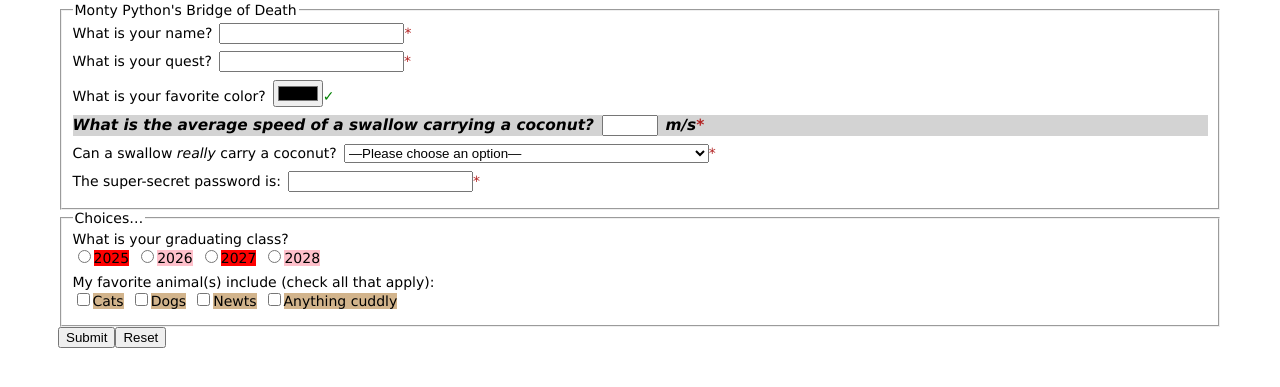
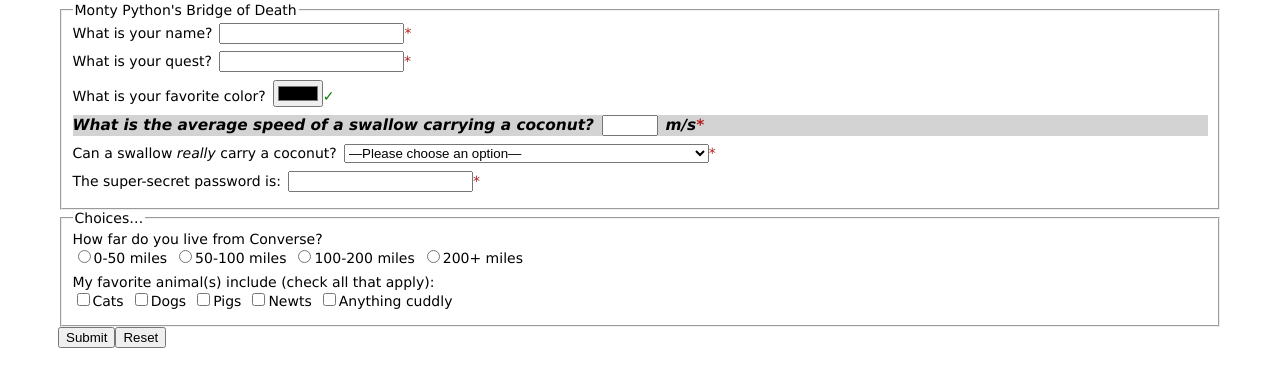
Before and after one commit to phbrownacmorg/csc305sp25, a Node server app: page / in a window 1280 px wide. Shown: the part 168-555 px from the top of the page. Run offline with Node 20, Linux system fonts and the light colour scheme.

Commit message:
Removing the class-year set of controls, and generally simplifying things.

```diff
--- a/public/stylesheets/formsdemo.css
+++ b/public/stylesheets/formsdemo.css
@@ -62,24 +62,6 @@
     font-family: 'Playfair Display', 'Bookman Old Style', 'Times New Roman', serif;
 }
 
-/* Element selection by ancestry, producing a classic outline.
-   The more-specific-stuff-rules part of the CSS cascade is crucial here. */
-.choices label {
-    background-color: tan;
-}
-
-/* Element selection by sibling (the + part) and :first-of-type pseudoclass. */
-div.choice:first-of-type > input:first-of-type + label,
-div.choice:first-of-type > input:nth-of-type(3) + label {
-    background-color: red;  /* Red Devil year */
-}
-
-div.choice:first-of-type > input:last-of-type + label,
-div.choice:first-of-type > input:nth-of-type(2) + label {
-    background-color: pink; /* Pink Panther year */
-}
-
-
 /* ------------------- Indicate required items ------------------------------------------------ */
 span.flag::before {
     color: firebrick;
--- a/views/index.pug
+++ b/views/index.pug
@@ -72,18 +72,17 @@
     fieldset(class='choices')
       legend Choices&hellip;
 
-      //- Instead of creating four radio buttons individually, find the year to start with and use a loop
+      //- Instead of creating four radio buttons individually, use a loop
       div(id='class', class='choice')
-        p What is your graduating class?
-        - var thisyear = (new Date()).getFullYear()
-        each year in [thisyear, thisyear+1, thisyear+2, thisyear+3]
-          input(type='radio', name='graduation', id=year)
-          label(for=year) #{year}
+        p How far do you live from Converse?
+        each distance in ['0-50', '50-100', '100-200', '200+']
+          input(type='radio', name='distance', id=distance)
+          label(for=distance) #{distance} miles
 
       //- Instead of creating a group of checkboxes individually, loop over a Javascript object (like a Python dictionary)
       div(id='animal', class='choice')
         p My favorite animal(s) include (check all that apply):
-        - var animals = {'cats': 'Cats', 'dogs': 'Dogs', 'newts': 'Newts', 'cuddly': 'Anything cuddly'}
+        - var animals = {'cats': 'Cats', 'dogs': 'Dogs', 'pigs': 'Pigs', 'newts': 'Newts', 'cuddly': 'Anything cuddly'}
         each prompt, animal in animals
           input(type='checkbox', value=animal, name=animal, id=animal)
           label(for=animal) #{prompt}
```
Also changed, not shown: public/formsdemo.html (+9 -13 lines).
